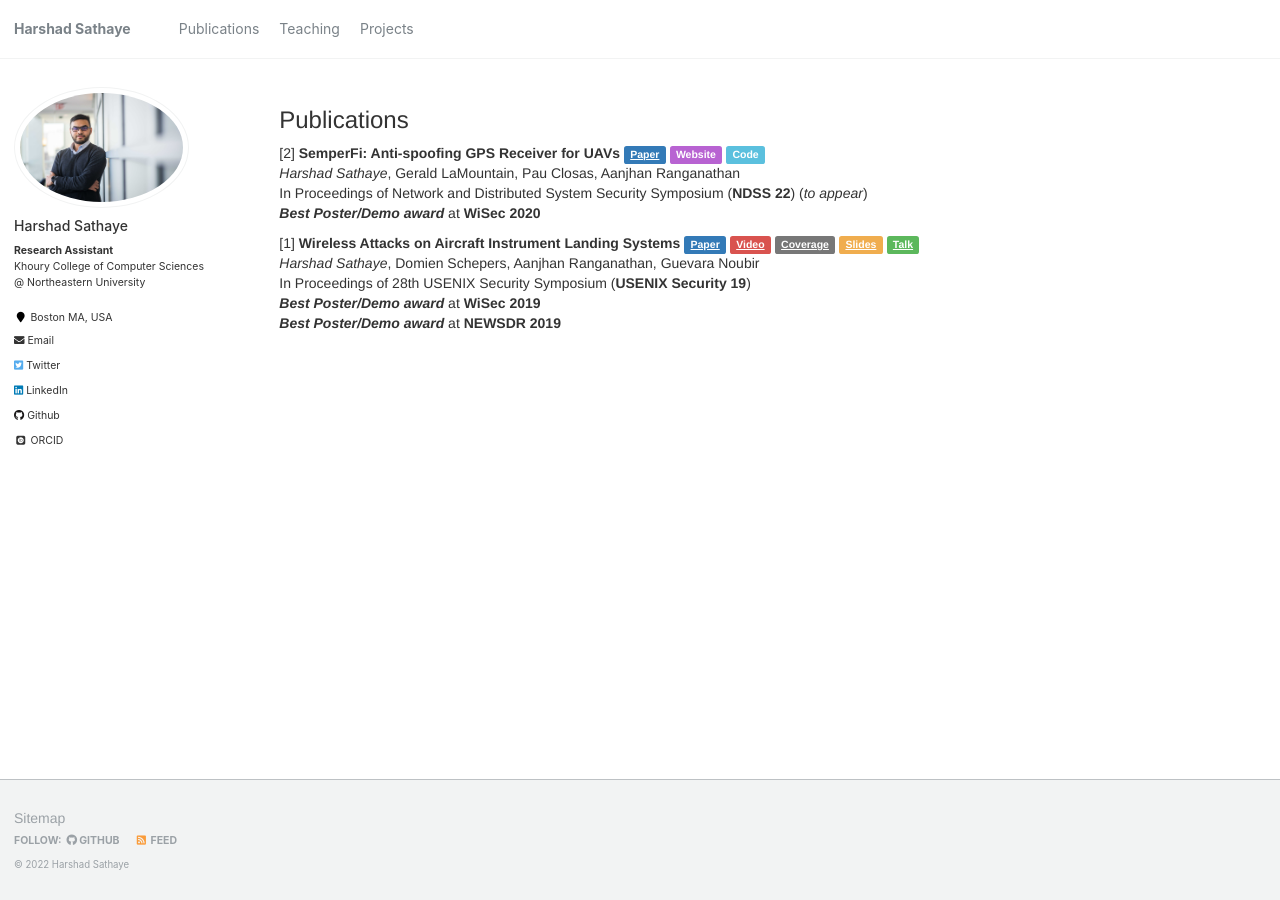
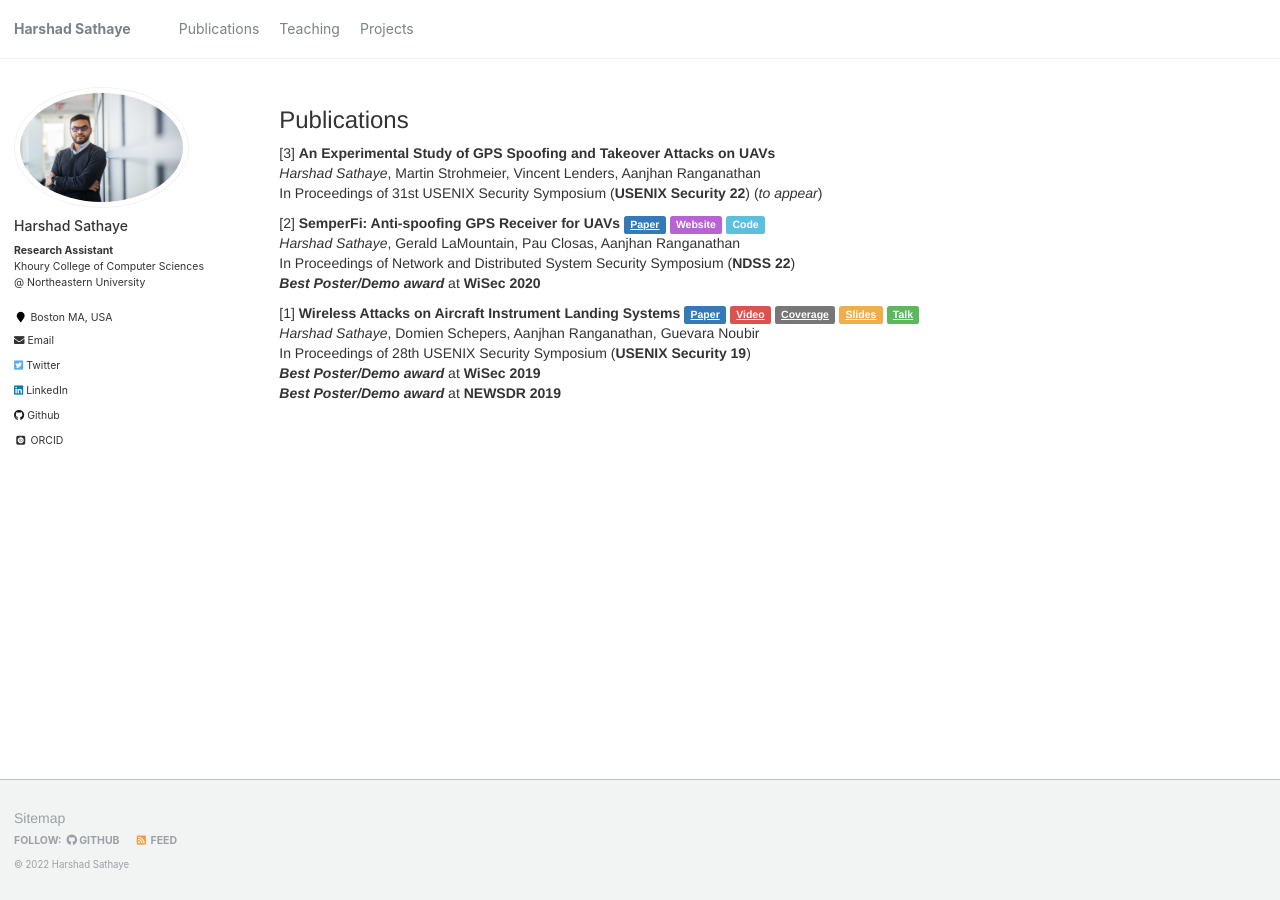
Before and after one commit to harshadms/harshadms.github.io, a Jekyll site: the page built from _pages/publications.md, in a window 1280 px wide. Built offline with Jekyll 4.4.1, drawn with Linux system fonts in a browser that asks for light colours; some web fonts are replaced.

Commit message:
Update publications.md

```diff
--- a/_pages/publications.md
+++ b/_pages/publications.md
@@ -5,9 +5,13 @@ permalink: /publications/
 author_profile: true
 ---
 ### Publications
+[3] **An Experimental Study of GPS Spoofing and Takeover Attacks on UAVs**
+<br>*Harshad Sathaye*, Martin Strohmeier, Vincent Lenders, Aanjhan Ranganathan
+<br>In Proceedings of 31st USENIX Security Symposium (**USENIX Security 22**)  (*to appear*)
+
 [2] **SemperFi: Anti-spoofing GPS Receiver for UAVs** <a href="/files/semperfi_ndss22.pdf" class="label label-primary">Paper</a> <a href="https://semperfi-gps.com/" style="text-decoration:none;" class="label label-website">Website</a> <a href="https://semperfi-gps.com/code/" style="text-decoration:none;" rel="noreferrer noopener" target="_blank" class="label label-info">Code</a>
 <br>*Harshad Sathaye*, Gerald LaMountain, Pau Closas, Aanjhan Ranganathan
-<br>In Proceedings of Network and Distributed System Security Symposium (**NDSS 22**) (*to appear*)
+<br>In Proceedings of Network and Distributed System Security Symposium (**NDSS 22**)
 <br>***Best Poster/Demo award*** at **WiSec 2020**
 
 [1] **Wireless Attacks on Aircraft Instrument Landing Systems** <a href="/files/ils_usenix.pdf" class="label label-primary">Paper</a> <a href="https://www.youtube.com/watch?v=Wp4CpyxYJq4" class="label label-danger">Video</a> <a href="/files/ils_coverage.md" class="label label-default">Coverage</a> <a href="/files/ils_usenix-2019-slides.pdf" class="label label-warning">Slides</a> <a href="https://www.usenix.org/conference/usenixsecurity19/presentation/sathaye" class="label label-success">Talk</a>
```
